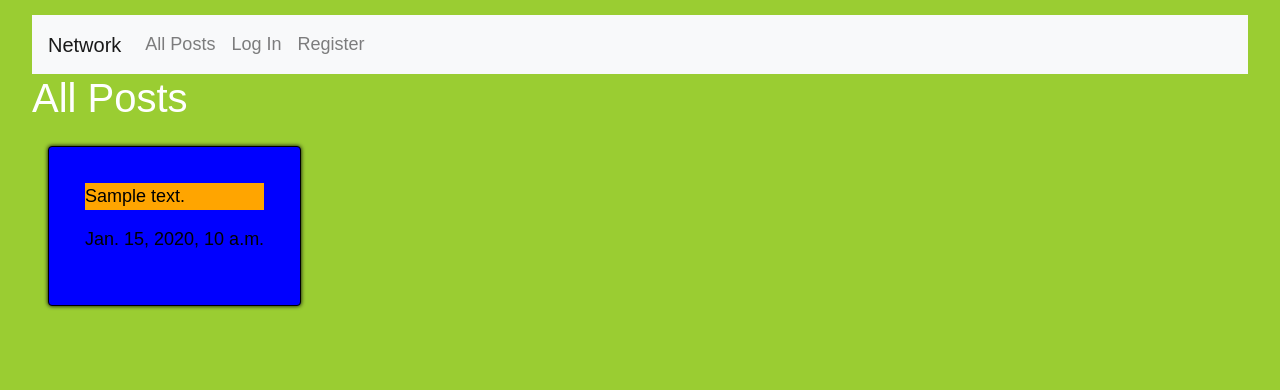
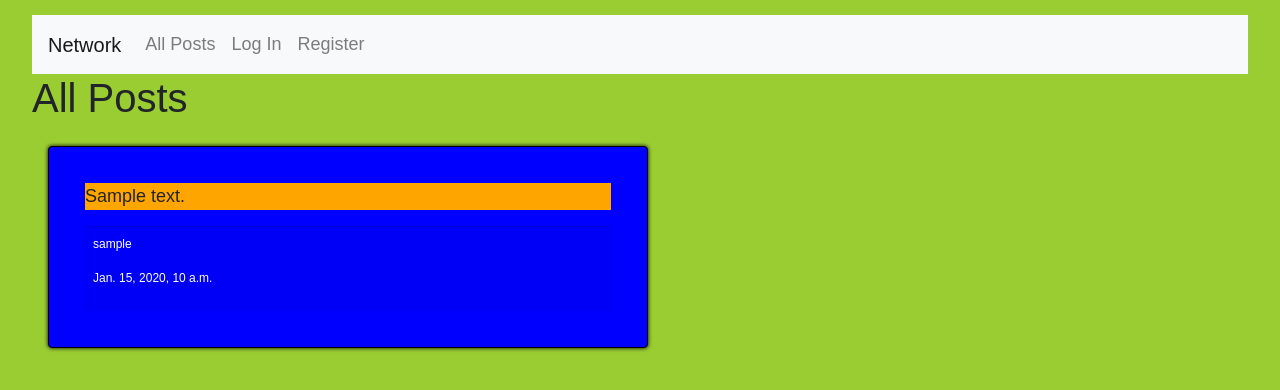
Before and after one commit to Ziga12341/social-network, a Django app: page / in a window 1280 px wide. Shown: the part 17-407 px from the top of the page. Run offline with Django 3.2, Linux system fonts and the light colour scheme; tables that the repository leaves empty hold one stand-in row (values such as "Sample post"); some libraries are stand-ins or nearby versions.

Commit message:
project4: network: all_posts: add some styling

```diff
--- a/network/static/network/styles.css
+++ b/network/static/network/styles.css
@@ -1,6 +1,5 @@
 body{
     background-color: yellowgreen;
-    color: #ffffff;
     font-family: "Arial", sans-serif;
     font-size: 18px;
     line-height: 1.5;
@@ -13,13 +12,19 @@ body{
     border: 1px solid #000000;
     border-radius: 4px;
     box-shadow: 0 0 4px 0 #000000;
-    color: #000000;
     display: inline-block;
     margin: 16px;
     padding: 16px;
-    width: max-content;
+    width: 600px;
 }
 
 .orange_bg{
     background-color: orange;
 }
+
+.card-footer{
+    color: #ffffff;
+    font-size: 12px;
+    margin-top: 16px;
+    padding: 8px;
+}
--- a/network/templates/network/index.html
+++ b/network/templates/network/index.html
@@ -26,7 +26,10 @@
                         <p> {{ post.body }}</p>
 
                     </div>
-                    <p> {{ post.timestamp }}</p>
+                    <div class="card-footer">
+                        <p> {{ post.user }}</p>
+                        <p> {{ post.timestamp }}</p>
+                    </div>
                 </div>
             </div>
         {% endfor %}
```
Also changed, not shown: 1 other file.
